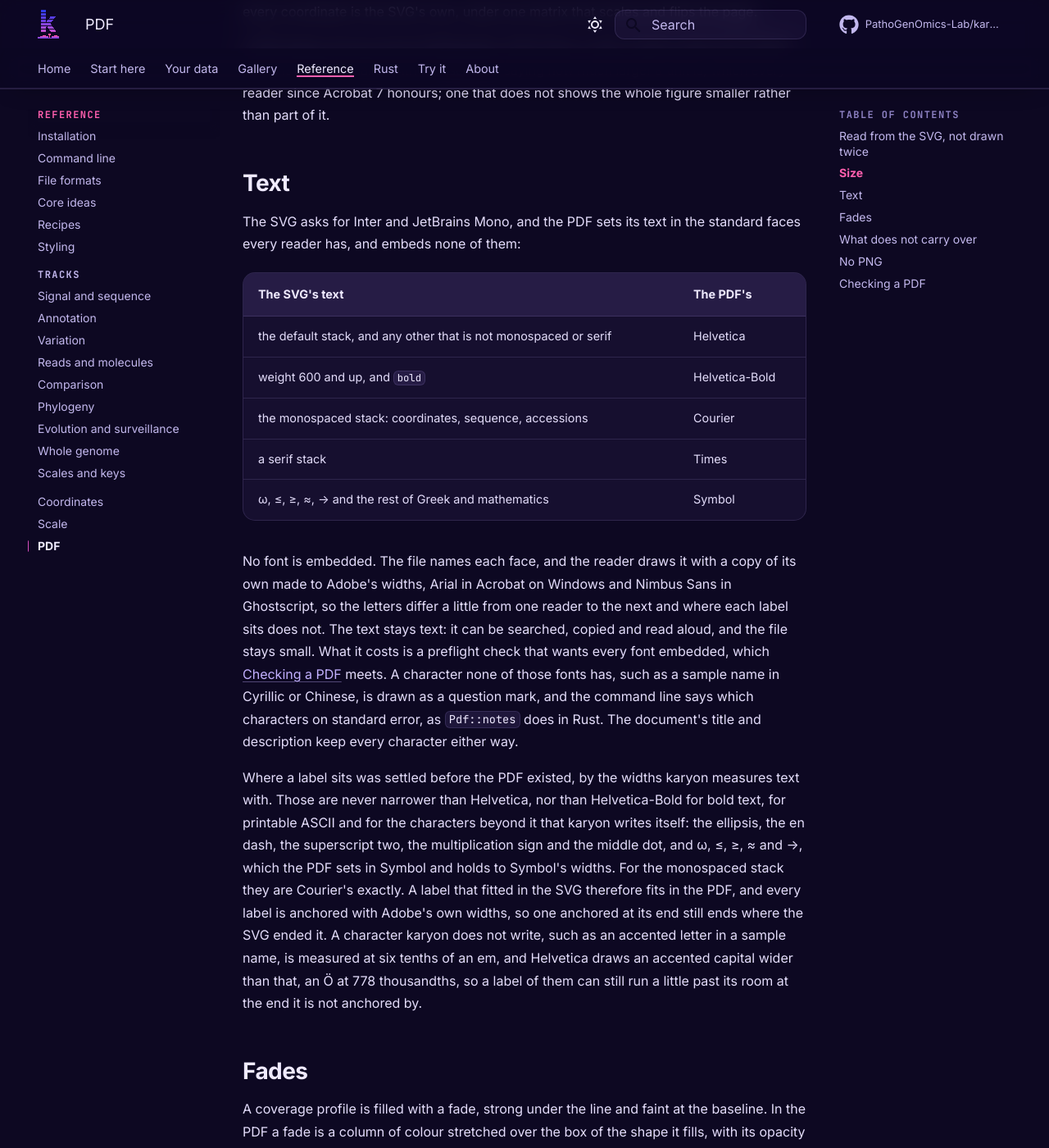
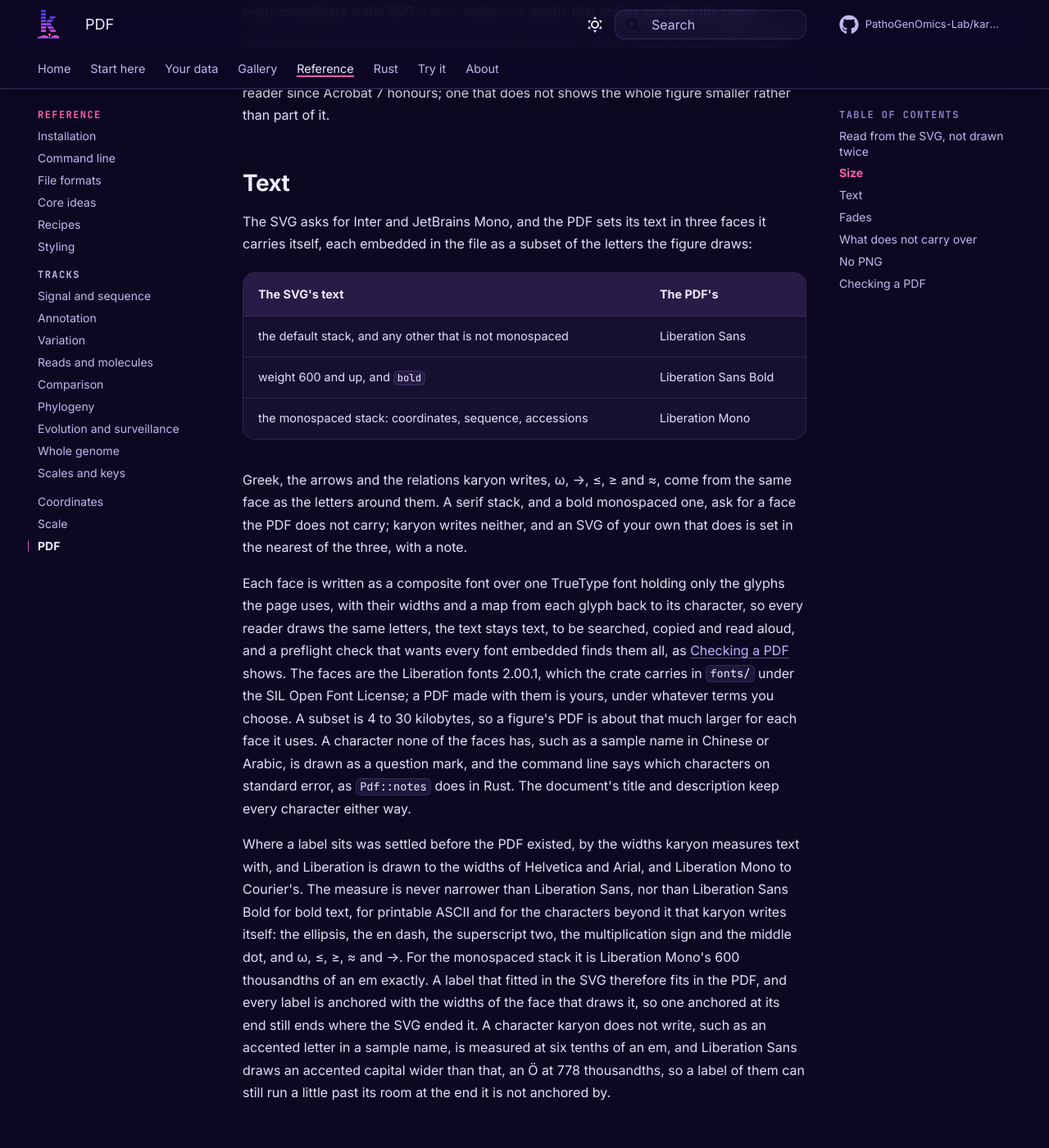
Before and after one commit to PathoGenOmics-Lab/karyon, an MkDocs documentation site: the page built from docs/how-it-works/pdf.md, in a window 1280 px wide and 1400 px high, scrolled down 1413 px. Shown: the whole window at 82% size. Built offline with MkDocs 1.6.1 and Material for MkDocs 9.7.7, drawn with Linux system fonts in a browser that asks for light colours; comment, search, counter and statistics services are not loaded; some of the changed text lies outside the part shown.

Commit message:
Say a PDF embeds its faces and drop the Ghostscript workaround
The help on -o, the command line guide, the PDF page, theming, plot and the
contributing guide said the faces were named and not embedded, with a gs line
to embed them; they now name the Liberation faces and how pdffonts shows them
embedded, and a test holds the two PDF pages to it. The changelog says what
moved and what a figure's PDF weighs now.

````diff
--- a/docs/guide/cli.md
+++ b/docs/guide/cli.md
@@ -830,25 +830,16 @@
 675 points, about 9.4 inches. The hover titles of the SVG are not carried,
 since a page has nowhere to hover.
 
-The text is set in the standard faces every PDF reader carries, Helvetica and
-Helvetica-Bold for words and Courier for coordinates and sequence, with Symbol
-for ω and ≤, rather than in the Inter and JetBrains Mono the SVG asks for, and
-none of them is embedded. The file names each face, and the reader draws it
-with a copy of its own made to the same widths, Arial in one and Nimbus Sans
-in another, so the letters differ a little from reader to reader and the
-layout does not. A character none of those fonts has, such as a sample name in
-Cyrillic, is drawn as a question mark, and the command says which on standard
-error; the figure is still written.
-
-For a paper, that is what a preflight check meets: `pdffonts rpoB.pdf` lists
-every font with `no` under `emb`, and a journal's upload check that wants each
-font embedded, as the PDF/X and PDF/A standards of printers and archives do,
-flags the file or turns it away. Ghostscript writes a copy with the faces
-embedded, drawn to the same widths, which `pdffonts` then lists as embedded:
-
-```bash
-gs -o embedded.pdf -sDEVICE=pdfwrite -dPDFSETTINGS=/prepress rpoB.pdf
-```
+The text is set in Liberation Sans and Liberation Sans Bold for words and
+Liberation Mono for coordinates and sequence, rather than in the Inter and
+JetBrains Mono the SVG asks for, and each face the figure uses is embedded in
+the file, as a subset of the letters it draws. Liberation is drawn to the
+widths of Helvetica, Arial and Courier, so every reader draws the same letters
+in the same places, and the font check of a journal's preflight finds every
+font embedded: `pdffonts rpoB.pdf` shows `yes` under `emb` and `sub` for each.
+The text stays text, to be searched and copied. A character none of those faces
+has, such as a sample name in Chinese or Arabic, is drawn as a question mark,
+and the command says which on standard error; the figure is still written.
 
 [How the PDF is made](../how-it-works/pdf.md) has the rest.
 
--- a/docs/how-it-works/pdf.md
+++ b/docs/how-it-works/pdf.md
@@ -55,40 +55,48 @@
 
 ## Text
 
-The SVG asks for Inter and JetBrains Mono, and the PDF sets its text in the
-standard faces every reader has, and embeds none of them:
+The SVG asks for Inter and JetBrains Mono, and the PDF sets its text in three
+faces it carries itself, each embedded in the file as a subset of the letters
+the figure draws:
 
 | The SVG's text | The PDF's |
 |:--|:--|
-| the default stack, and any other that is not monospaced or serif | Helvetica |
-| weight 600 and up, and `bold` | Helvetica-Bold |
-| the monospaced stack: coordinates, sequence, accessions | Courier |
-| a serif stack | Times |
-| ω, ≤, ≥, ≈, → and the rest of Greek and mathematics | Symbol |
+| the default stack, and any other that is not monospaced | Liberation Sans |
+| weight 600 and up, and `bold` | Liberation Sans Bold |
+| the monospaced stack: coordinates, sequence, accessions | Liberation Mono |
 
-No font is embedded. The file names each face, and the reader draws it with a
-copy of its own made to Adobe's widths, Arial in Acrobat on Windows and Nimbus
-Sans in Ghostscript, so the letters differ a little from one reader to the
-next and where each label sits does not. The text stays text: it can be
-searched, copied and read aloud, and the file stays small. What it costs is a
-preflight check that wants every font embedded, which [Checking a
-PDF](#checking-a-pdf) meets. A character none of those fonts has, such as a
-sample name in Cyrillic or Chinese, is drawn as a question mark, and the
-command line says which characters on standard error, as `Pdf::notes` does in
-Rust. The document's title and description keep every character either way.
+Greek, the arrows and the relations karyon writes, ω, →, ≤, ≥ and ≈, come from
+the same face as the letters around them. A serif stack, and a bold monospaced
+one, ask for a face the PDF does not carry; karyon writes neither, and an SVG of
+your own that does is set in the nearest of the three, with a note.
+
+Each face is written as a composite font over one TrueType font holding only the
+glyphs the page uses, with their widths and a map from each glyph back to its
+character, so every reader draws the same letters, the text stays text, to be
+searched, copied and read aloud, and a preflight check that wants every font
+embedded finds them all, as [Checking a PDF](#checking-a-pdf) shows. The faces
+are the Liberation fonts 2.00.1, which the crate carries in `fonts/` under the
+SIL Open Font License; a PDF made with them is yours, under whatever terms you
+choose. A subset is 4 to 30 kilobytes, so a figure's PDF is about that much
+larger for each face it uses. A character none of the faces has, such as a
+sample name in Chinese or Arabic, is drawn as a question mark, and the command
+line says which characters on standard error, as `Pdf::notes` does in Rust. The
+document's title and description keep every character either way.
 
 Where a label sits was settled before the PDF existed, by the widths karyon
-measures text with. Those are never narrower than Helvetica, nor than
-Helvetica-Bold for bold text, for printable ASCII and for the characters beyond
-it that karyon writes itself: the ellipsis, the en dash, the superscript two,
-the multiplication sign and the middle dot, and ω, ≤, ≥, ≈ and →, which the
-PDF sets in Symbol and holds to Symbol's widths. For the monospaced stack they
-are Courier's exactly. A label that fitted in the SVG therefore fits in the
-PDF, and every label is anchored with Adobe's own widths, so one anchored at
-its end still ends where the SVG ended it. A character karyon does not write, such as an accented letter in a sample
-name, is measured at six tenths of an em, and Helvetica draws an accented
-capital wider than that, an Ö at 778 thousandths, so a label of them can still
-run a little past its room at the end it is not anchored by.
+measures text with, and Liberation is drawn to the widths of Helvetica and
+Arial, and Liberation Mono to Courier's. The measure is never narrower than
+Liberation Sans, nor than Liberation Sans Bold for bold text, for printable
+ASCII and for the characters beyond it that karyon writes itself: the ellipsis,
+the en dash, the superscript two, the multiplication sign and the middle dot,
+and ω, ≤, ≥, ≈ and →. For the monospaced stack it is Liberation Mono's 600
+thousandths of an em exactly. A label that fitted in the SVG therefore fits in
+the PDF, and every label is anchored with the widths of the face that draws it,
+so one anchored at its end still ends where the SVG ended it. A character
+karyon does not write, such as an accented letter in a sample name, is measured
+at six tenths of an em, and Liberation Sans draws an accented capital wider than
+that, an Ö at 778 thousandths, so a label of them can still run a little past
+its room at the end it is not anchored by.
 
 ## Fades
 
@@ -106,19 +114,19 @@
   and description are kept, as the PDF's title and subject and as the
   alternative text of the one tagged figure on the page, which is where a
   screen reader looks.
-- **The faces.** Helvetica and Courier, named and not embedded, not Inter and
+- **The faces.** Liberation Sans and Liberation Mono, embedded, not Inter and
   JetBrains Mono, as above.
 - **Size on disk.** The file is not compressed. Most figures come out about
-  the size of their SVG, and a figure of many dots up to four times it, since
-  each circle is four curves: the [association scan](../your-data/scan.md) is
-  3.7 times its SVG.
+  the size of their SVG, with the subsets of the faces on top, and a figure of
+  many dots up to four times it, since each circle is four curves: the
+  [association scan](../your-data/scan.md) is 3.9 times its SVG.
 
 ## No PNG
 
 There is no PNG writer, and a name ending in `.png` is refused. A raster needs a
-rasterizer, which needs glyph outlines, a megabyte of font data, and a few
-thousand lines of anti-aliasing, stroking and compositing, for something every
-PDF and SVG tool already does with hinted text:
+rasterizer, which turns glyph outlines into pixels and takes a few thousand
+lines of anti-aliasing, stroking and compositing, for something every PDF and
+SVG tool already does with hinted text:
 
 ```bash
 pdftoppm -png -singlefile -r 300 rpoB.pdf rpoB
@@ -133,22 +141,12 @@
 pdftotext rpoB.pdf -
 ```
 
-`pdffonts` lists Helvetica, Helvetica-Bold, Courier and Symbol, none embedded.
-Ghostscript marks anything it had to repair with a line of `****`, and has no
-such line for a sound file; leave out its `-q`, which hides those lines along
-with the rest. `pdftotext` gives the labels back. Some local copies of poppler
-draw Helvetica-Bold as the regular weight when the machine has no face for it,
-which is the machine and not the file: Ghostscript, Quartz and Chrome draw it
-bold.
-
-A journal's upload check, and the PDF/X and PDF/A standards that printers and
-archives hold a file to, want every font embedded, and they flag a karyon PDF
-as it comes, or turn it away: `pdffonts` shows `no` under `emb` for every
-face. Ghostscript writes a copy with each face embedded, as a subset of the
-letters the figure uses and drawn to the same widths, and `pdffonts` lists
-them as embedded afterwards, as `RUGQAK+Helvetica-Bold` with `yes` under both
-`emb` and `sub`:
-
-```bash
-gs -o embedded.pdf -sDEVICE=pdfwrite -dPDFSETTINGS=/prepress rpoB.pdf
-```
+`pdffonts` lists each face the figure uses, Liberation Sans, Liberation Sans
+Bold and Liberation Mono, as a `CID TrueType` font with a subset tag before its
+name, such as `AECRZT+LiberationSans`, and `yes` under `emb`, `sub` and `uni`:
+embedded, a subset, and mapped back to the text. That is what a journal's
+upload check, and the font check of the PDF/X and PDF/A standards that printers
+and archives hold a file to, want of every font. Ghostscript marks anything it
+had to repair with a line of `****`, and has no such line for a sound file;
+leave out its `-q`, which hides those lines along with the rest. `pdftotext`
+gives the labels back, Greek and arrows included.
````
Also changed, not shown: CHANGELOG.md (+28 -0 lines), docs/about/contributing.md (+3 -2 lines), docs/guide/plot.md (+4 -4 lines), docs/guide/theming.md (+9 -7 lines), 5 other files.
